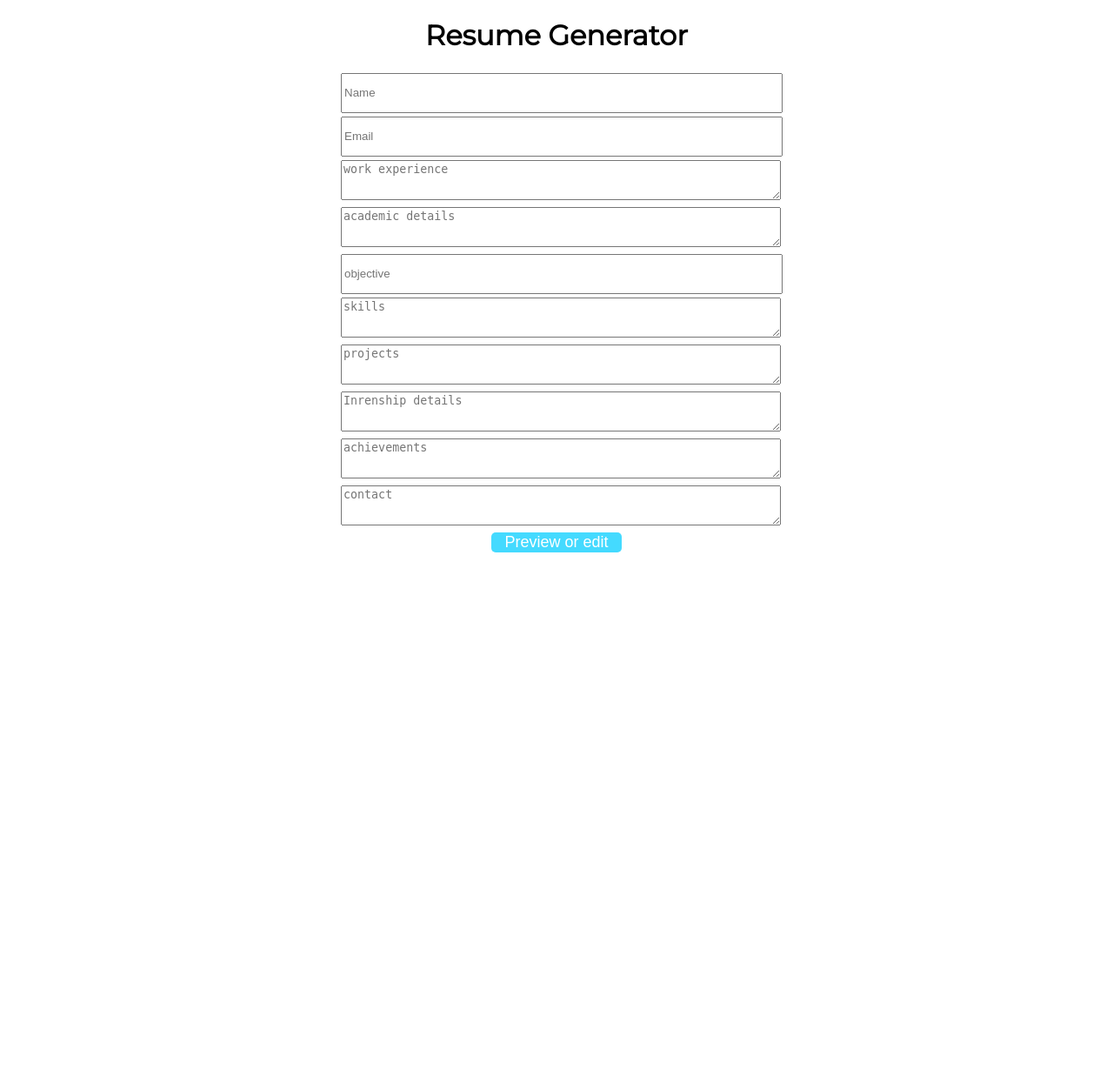
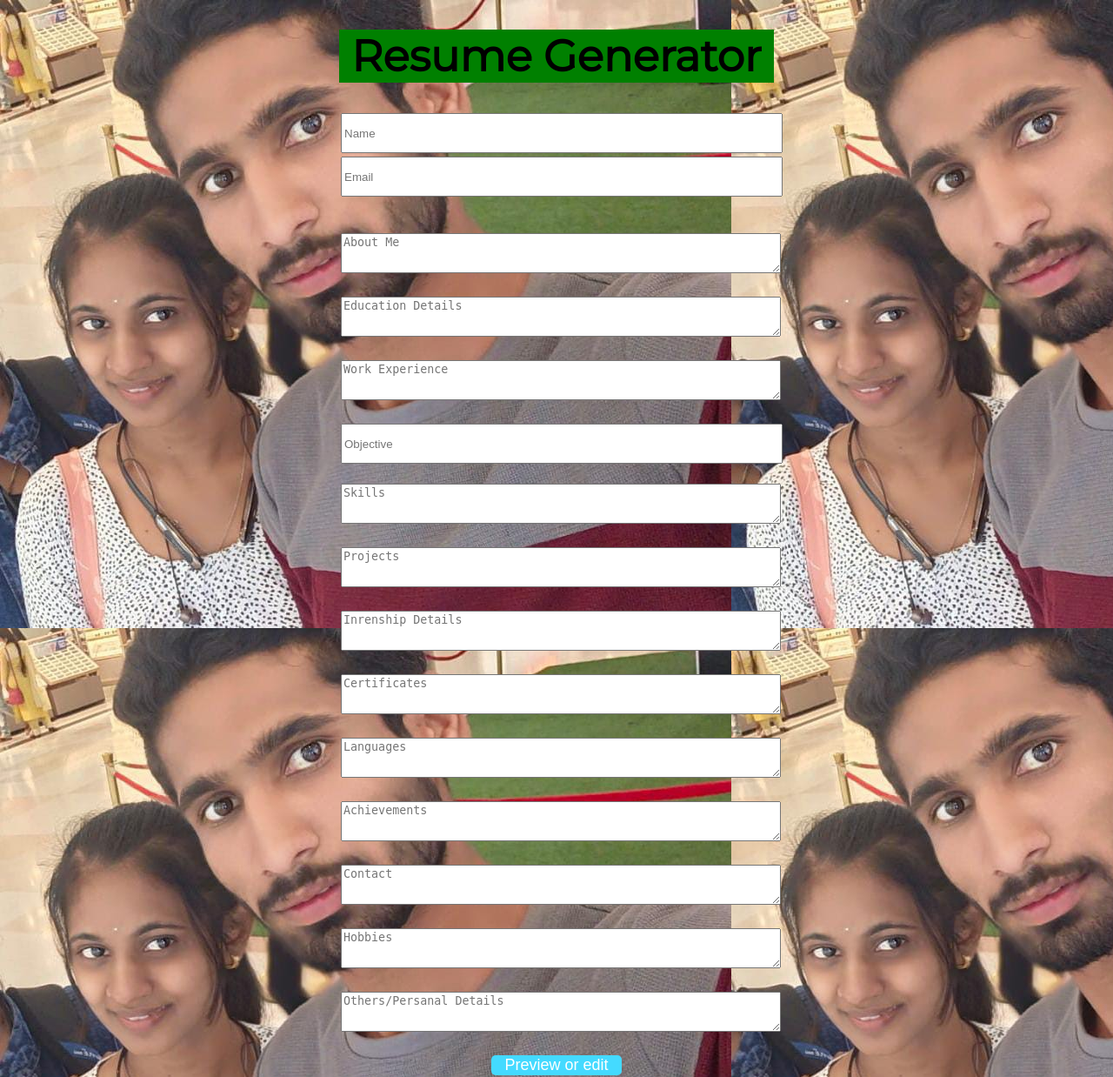
Before and after one commit to AnilKumarN63/Ansolwebsite, a PHP site: page / in a window 1280 px wide. Shown: the whole page at 87% size. Before the commit the page ends 635 px from the top, so only its background shows below. Run offline with PHP 8.4, Linux system fonts and the light colour scheme; some libraries are stand-ins or nearby versions.

Commit message:
Add files via upload

```diff
--- a/anil.js
+++ b/anil.js
@@ -17,9 +17,9 @@ let workExpdetails;
 TextEditor(inputfields["workexp"]).then(nEditor=>{
   workExpdetails = nEditor
 })
-let Academic;
-TextEditor(inputfields["academics"]).then(nEditor=>{
-  Academic = nEditor
+let education;
+TextEditor(inputfields["education"]).then(nEditor=>{
+  education = nEditor
 })
 let projects;
 TextEditor(inputfields["projects"]).then(nEditor=>{
@@ -29,6 +29,19 @@ let Intrenships;
 TextEditor(inputfields["intrenship"]).then(nEditor=>{
   intrenship = nEditor
 })
+let aboutme;
+TextEditor(inputfields["aboutme"]).then(nEditor=>{
+  aboutme = nEditor
+})
+let hobbies;
+TextEditor(inputfields["hobbies"]).then(nEditor=>{
+   hobbies= nEditor
+})
+let others;
+TextEditor(inputfields["others"]).then(nEditor=>{
+  others = nEditor
+})
+
 
 
 
@@ -44,6 +57,10 @@ function toggle(){
            </div>
            <div class="main">
                <div>
+                 <h2>ABOUT ME</h2>
+                 ${aboutme.getData()}
+                 <h2>EDUCATION</h2>
+                 ${education.getData()}
                  <h2>OBJECTIVE</h2>
                  <p>${inputfields["objective"].value}</p>
                  <h2>SKILLS</h2>
@@ -52,16 +69,24 @@ function toggle(){
                  <p>${inputfields["achievements"].value}</p>
                  <h2>CONTACT</h2>
                  <p>${inputfields["contact"].value}</p>
+                 <h2>CERTIFICATES</h2>
+                 <p>${inputfields["certificates"].value}</p>
+                 <h2>LANGUAGES</h2>
+                 <p>${inputfields["languages"].value}</p>
                </div>
                <div>
                 <h2>WORK EXPERIENCE</h2>
                 ${workExpdetails.getData()}
-                <h2>ACEMEDIC DETAILS</h2>
-                 ${Academic.getData()}
+
                  <h2>PROJECT DETAILS</h2>
                 ${projects.getData()}
                 <h2>INTRENSHIP DETAILS</h2>
                 ${intrenship.getData()}
+                <h2>HOBBIES</h2>
+                ${hobbies.getData()}
+                <h2>OTHER/PERSONAL DETAILS</h2>
+                ${others.getData()}
+
 
                </div>
            </div>
--- a/index.html
+++ b/index.html
@@ -11,18 +11,24 @@
 <body>
 
     <form class="input-fields">
-          <h1 style="text-align: center;">Resume Generator</h1>
-          <input type="text" name="name" placeholder="Name" />
-          <input type="email" name="email" placeholder="Email" />
-          <textarea name="workexp" placeholder="work experience"></textarea>
-          <textarea name="academics" placeholder="academic details"></textarea>
-          <input name="objective" placeholder="objective" />
-          <textarea name="skills" placeholder="skills" ></textarea>
-          <textarea name="projects" placeholder="projects" ></textarea>
-          <textarea name="intrenship" placeholder="Inrenship details"></textarea>
-          <textarea name="achievements" placeholder="achievements" ></textarea>
-          <textarea name="contact" placeholder="contact" ></textarea>
-
+          <h1 class="anil" style="text-align: center;">Resume Generator</h1>
+          <div class="sweetie">
+          <input class="a"  type="text" name="name" placeholder="Name" /><br>
+          <input  class="a" type="email" name="email" placeholder="Email" /><br><br><br>
+          <textarea  class="a" name="aboutme" placeholder="About Me"></textarea><br><br>
+          <textarea  class="a" name="education" placeholder="Education Details"></textarea><br><br>
+          <textarea name="workexp" placeholder="Work Experience"></textarea> <br><br>
+          <input name="objective" placeholder="Objective" /><br><br>
+          <textarea name="skills" placeholder="Skills" ></textarea><br><br>
+          <textarea name="projects" placeholder="Projects" ></textarea><br><br>
+          <textarea name="intrenship" placeholder="Inrenship Details"></textarea><br><br>
+          <textarea name="certificates" placeholder="Certificates"></textarea> <br><br>
+          <textarea name="languages" placeholder="Languages"></textarea> <br><br>
+          <textarea name="achievements" placeholder="Achievements" ></textarea><br><br>
+          <textarea name="contact" placeholder="Contact" ></textarea><br><br>
+          <textarea name="hobbies" placeholder="Hobbies"></textarea><br><br>
+          <textarea name="others" placeholder="Others/Persanal Details"></textarea><br><br>
+    </div>
     </form>
      <!-- resume preview -->
     <div class="output">
--- a/style.css
+++ b/style.css
@@ -1,8 +1,14 @@
 body{
     margin: 0;
     font-family: 'Montserrat', sans-serif;
+    background-image: url("bestie.jpeg");
+}
+.anil{
+    background-color: green;
+    font-size: 50px;
+    font-weight: bolder;
+}
 
-}
 
 .input-fields{
     margin: 2px auto;
@@ -33,7 +39,7 @@ input:focus,textarea:focus {
     display: flex;
     justify-content: space-around;
     padding: 10px;
-    background-color: rgb(68, 218, 255);
+    background-color: rgb(239, 68, 255);
 }
 
 .main h2{
```
Also changed, not shown: mouni.css (added, +11 -0 lines), mouni.html (added, +26 -0 lines), mouni.js (added, +10 -0 lines), bestie.jpeg (added).
